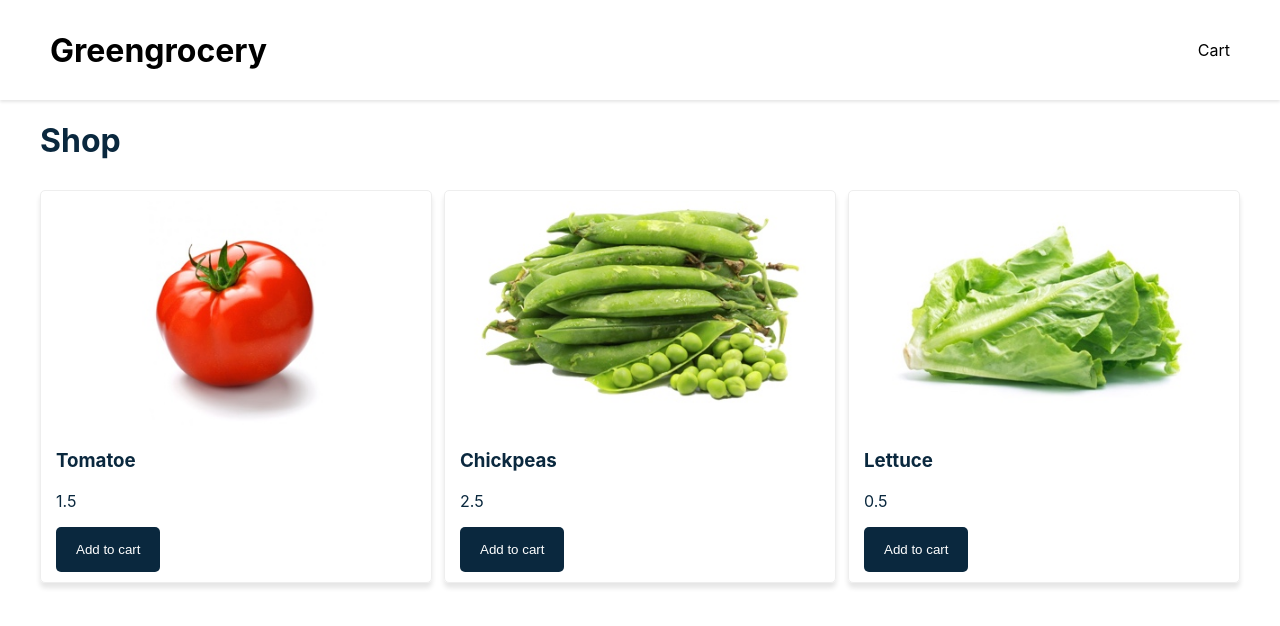
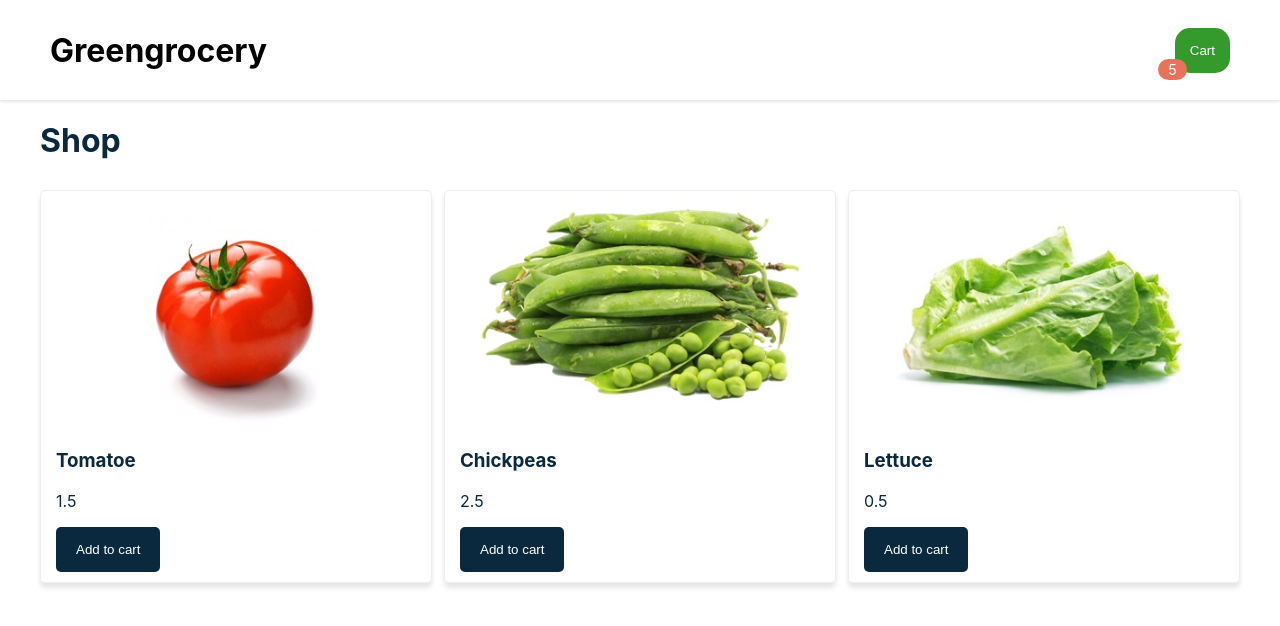
Before and after one commit to levelasquez/react-shopping-cart-course, a React (Create React App) app: page / in a window 1280 px wide. Shown: the top 626 px of the page. Built offline with nearby package versions, Linux system fonts and the light colour scheme.

Commit message:
cart button component

```diff
--- /dev/null
+++ b/src/components/BubbleAlert.js
@@ -0,0 +1,20 @@
+import { Component } from 'react'
+
+const styles = {
+  bubbleAlert: {
+    backgroundColor: '#E9725A',
+    borderRadius: '15px',
+    color: '#fff',
+    padding: '2px 10px',
+    fontSize: '0.9rem',
+    width: '20px',
+  },
+}
+
+class BubbleAlert extends Component {
+  render() {
+    return <span style={styles.bubbleAlert}>5</span>
+  }
+}
+
+export default BubbleAlert
--- /dev/null
+++ b/src/components/Cart.js
@@ -0,0 +1,34 @@
+import { Component } from 'react'
+
+import BubbleAlert from './BubbleAlert'
+
+const styles = {
+  cart: {
+    backgroundColor: '#359A2C',
+    color: '#fff',
+    border: 'none',
+    padding: '15px',
+    borderRadius: '15px',
+    cursor: 'pointer',
+  },
+  bubble: {
+    position: 'relative',
+    left: 12,
+    top: 20,
+  },
+}
+
+class Cart extends Component {
+  render() {
+    return (
+      <div>
+        <span style={styles.bubble}>
+          <BubbleAlert />
+        </span>
+        <button style={styles.cart}>Cart</button>
+      </div>
+    )
+  }
+}
+
+export default Cart
--- a/src/components/Navbar.js
+++ b/src/components/Navbar.js
@@ -1,6 +1,7 @@
 import { Component } from 'react'
 
 import Logo from './Logo'
+import Cart from './Cart'
 
 const styles = {
   navbar: {
@@ -20,7 +21,7 @@ class Navbar extends Component {
     return (
       <nav style={styles.navbar}>
         <Logo />
-        <p>Cart</p>
+        <Cart />
       </nav>
     )
   }
```
